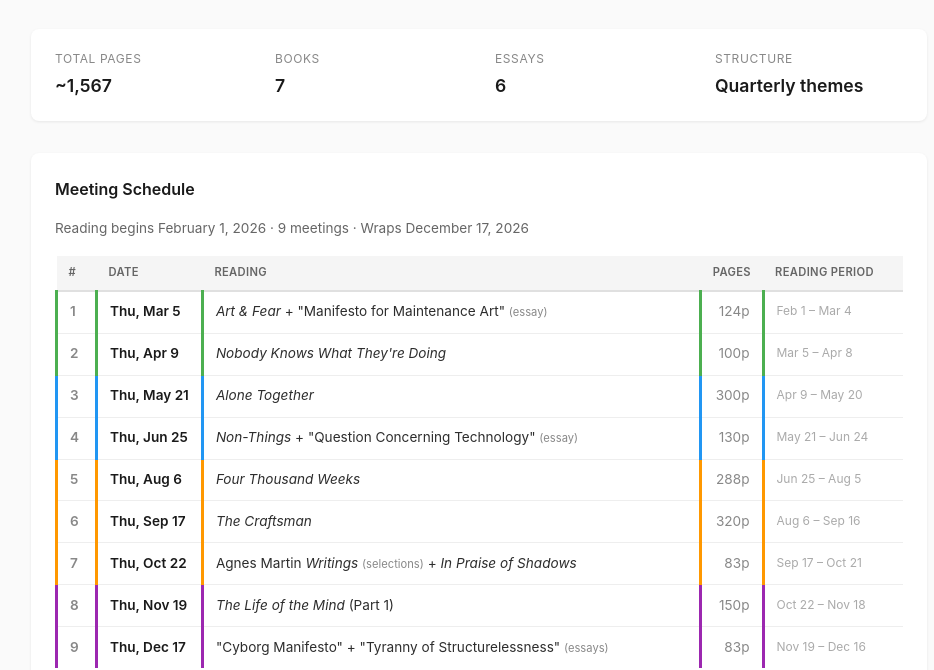
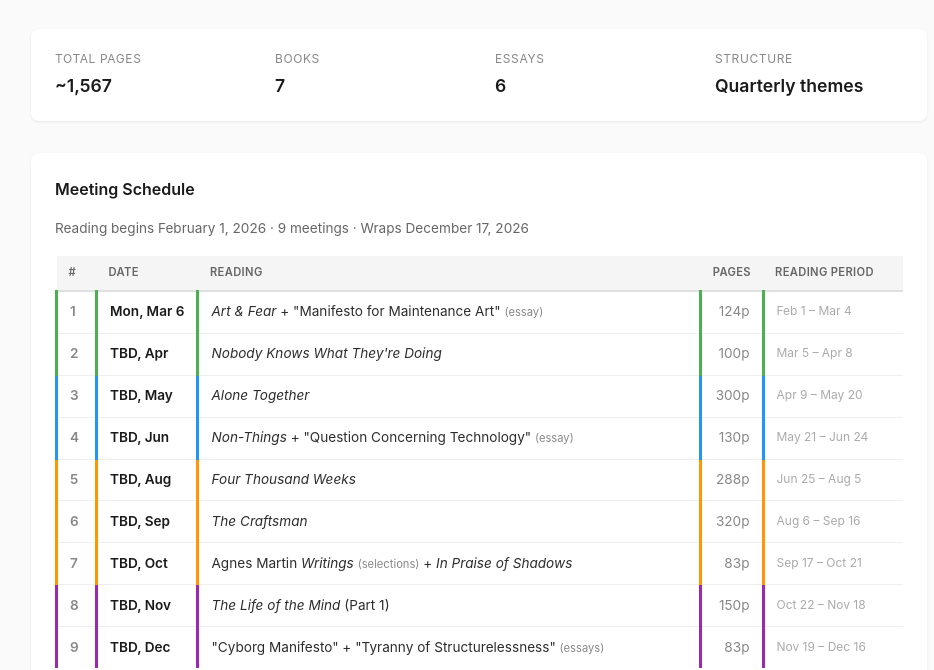
Before and after one commit to hbzlbck/html-preview, a plain HTML site: page 2026_BUCK_book_club.html in a window 1280 px wide. Shown: the part 147-817 px from the top of the page, without its empty margins (161-1095 px from the left). Drawn offline with Linux system fonts and the light colour scheme.

Commit message:
Update meeting dates to TBD for 2026 book club

```diff
--- a/2026_BUCK_book_club.html
+++ b/2026_BUCK_book_club.html
@@ -504,63 +504,63 @@
       <tbody>
         <tr class="q1-row">
           <td class="mtg-num">1</td>
-          <td class="mtg-date">Thu, Mar 5</td>
+          <td class="mtg-date">Mon, Mar 6</td>
           <td class="mtg-reading"><em>Art & Fear</em> + "Manifesto for Maintenance Art" <span class="essay-tag">(essay)</span></td>
           <td class="mtg-pages">124p</td>
           <td class="mtg-period">Feb 1 – Mar 4</td>
         </tr>
         <tr class="q1-row">
           <td class="mtg-num">2</td>
-          <td class="mtg-date">Thu, Apr 9</td>
+          <td class="mtg-date">TBD, Apr</td>
           <td class="mtg-reading"><em>Nobody Knows What They're Doing</em></td>
           <td class="mtg-pages">100p</td>
           <td class="mtg-period">Mar 5 – Apr 8</td>
         </tr>
         <tr class="q2-row">
           <td class="mtg-num">3</td>
-          <td class="mtg-date">Thu, May 21</td>
+          <td class="mtg-date">TBD, May</td>
           <td class="mtg-reading"><em>Alone Together</em></td>
           <td class="mtg-pages">300p</td>
           <td class="mtg-period">Apr 9 – May 20</td>
         </tr>
         <tr class="q2-row">
           <td class="mtg-num">4</td>
-          <td class="mtg-date">Thu, Jun 25</td>
+          <td class="mtg-date">TBD, Jun</td>
           <td class="mtg-reading"><em>Non-Things</em> + "Question Concerning Technology" <span class="essay-tag">(essay)</span></td>
           <td class="mtg-pages">130p</td>
           <td class="mtg-period">May 21 – Jun 24</td>
         </tr>
         <tr class="q3-row">
           <td class="mtg-num">5</td>
-          <td class="mtg-date">Thu, Aug 6</td>
+          <td class="mtg-date">TBD, Aug</td>
           <td class="mtg-reading"><em>Four Thousand Weeks</em></td>
           <td class="mtg-pages">288p</td>
           <td class="mtg-period">Jun 25 – Aug 5</td>
         </tr>
         <tr class="q3-row">
           <td class="mtg-num">6</td>
-          <td class="mtg-date">Thu, Sep 17</td>
+          <td class="mtg-date">TBD, Sep</td>
           <td class="mtg-reading"><em>The Craftsman</em></td>
           <td class="mtg-pages">320p</td>
           <td class="mtg-period">Aug 6 – Sep 16</td>
         </tr>
         <tr class="q3-row">
           <td class="mtg-num">7</td>
-          <td class="mtg-date">Thu, Oct 22</td>
+          <td class="mtg-date">TBD, Oct</td>
           <td class="mtg-reading">Agnes Martin <em>Writings</em> <span class="essay-tag">(selections)</span> + <em>In Praise of Shadows</em></td>
           <td class="mtg-pages">83p</td>
           <td class="mtg-period">Sep 17 – Oct 21</td>
         </tr>
         <tr class="q4-row">
           <td class="mtg-num">8</td>
-          <td class="mtg-date">Thu, Nov 19</td>
+          <td class="mtg-date">TBD, Nov</td>
           <td class="mtg-reading"><em>The Life of the Mind</em> (Part 1)</td>
           <td class="mtg-pages">150p</td>
           <td class="mtg-period">Oct 22 – Nov 18</td>
         </tr>
         <tr class="q4-row">
           <td class="mtg-num">9</td>
-          <td class="mtg-date">Thu, Dec 17</td>
+          <td class="mtg-date">TBD, Dec</td>
           <td class="mtg-reading">"Cyborg Manifesto" + "Tyranny of Structurelessness" <span class="essay-tag">(essays)</span></td>
           <td class="mtg-pages">83p</td>
           <td class="mtg-period">Nov 19 – Dec 16</td>
```
